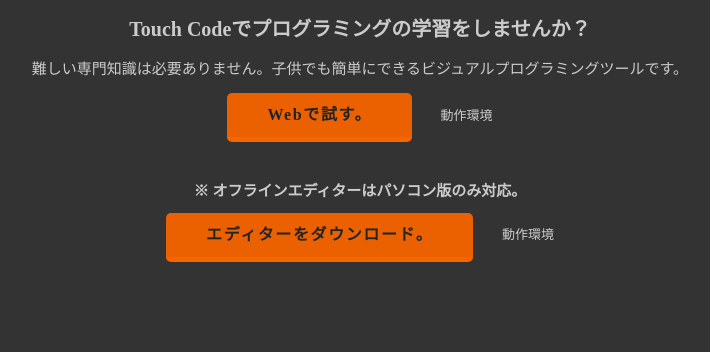
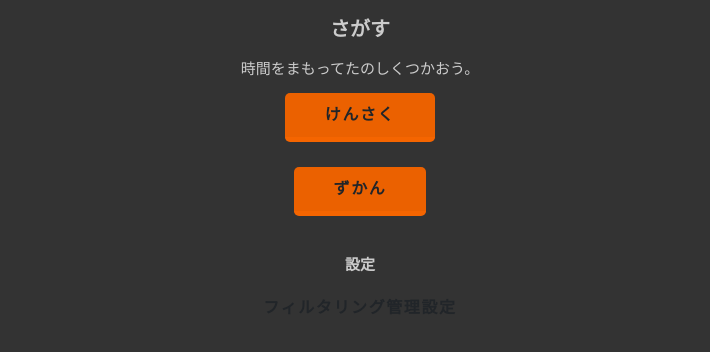
Before and after one commit to Matcha-5428/touchcode, a plain HTML site: page index.html in a window 1280 px wide. Shown: the whole page, without its empty margins (280-990 px from the left). Drawn offline with Linux system fonts and the light colour scheme.

Commit message:
Update index.html

```diff
--- a/index.html
+++ b/index.html
@@ -1,25 +1,26 @@
 <!DOCTYPE html>
 <html>
     <head>
-        <title>Touch Code</title>
+        <title>さがす - トップページ</title>
         <link rel="stylesheet" href="style.css">
         <meta charset="utf-8">
     </head>
 
     <body>
         <center>
-            <h1>Touch Codeでプログラミングの学習をしませんか？</h1>
-        <p>難しい専門知識は必要ありません。子供でも簡単にできるビジュアルプログラミングツールです。</p>
+            <h1>さがす</h1>
+        <p>時間をまもってたのしくつかおう。</p>
             <span>
-                <a href="" class="btn btn--yellow btn--cubic">Webで試す。</a>
-                <a href="https://matcha-5428.github.io/touchcode-web-environment/">　　動作環境</a>
+                <a href="https://matcha-5428.github.io/googlekids" class="btn btn--yellow btn--cubic">けんさく</a>
 
                 <br><h1>       </h1></br>
 
-                <h2>※ オフラインエディターはパソコン版のみ対応。</h2>
+                <a href="https://kids.yahoo.co.jp/yomigana?ykvrank1.x=21&ykvrank1.y=10&ykvdesturl=https%3A%2F%2Fkids.yahoo.co.jp%2Fzukan%2F" class="btn btn--yellow btn--cubic">ずかん</a>
 
-                <a href="" class="btn btn--yellow btn--cubic">エディターをダウンロード。</a>
-                <a href="htttps://matcha-5428.github.io/touchcode-pc-environment/">　　動作環境</a>
+                <br><h1>       </h1></br>
+                <h2>設定</h2>
+
+            <a href="https://matcha-5428.github.io/touchcode-in-setting/" class="btn btn--orange">フィルタリング管理設定</a>
 
             </span>
         </center>
```
